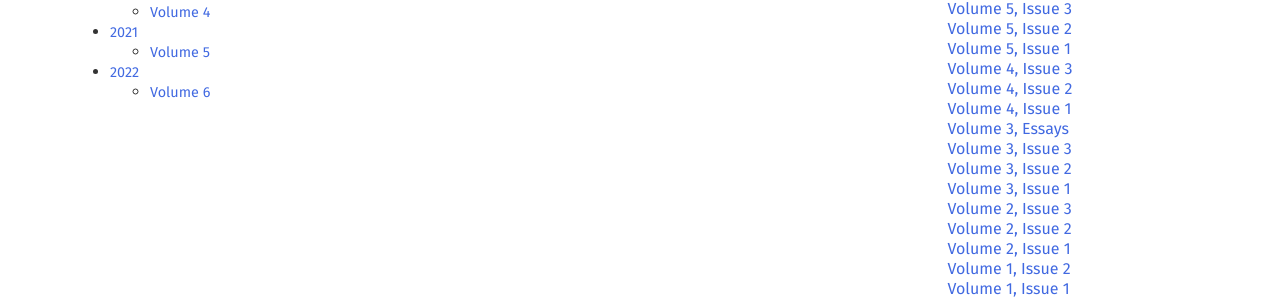
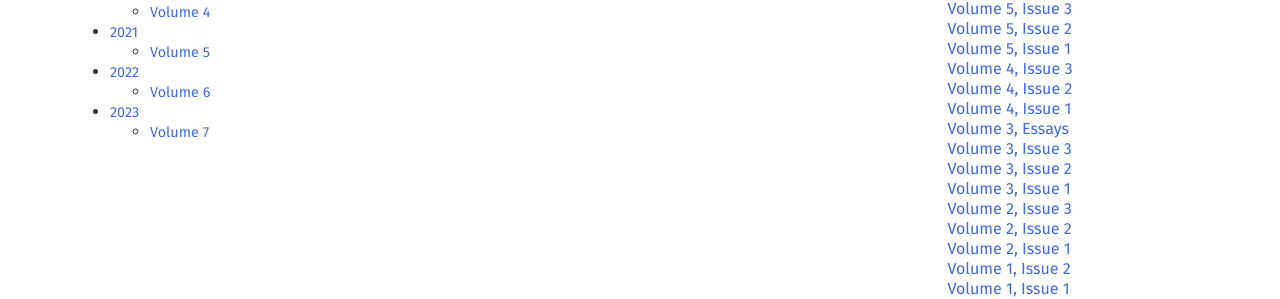
Before and after one commit to programming-journal/programming-journal.github.io, a Jekyll site: the page built from volumes/index.markdown, in a window 1280 px wide. Shown: the part 449-748 px from the top of the page. Built offline with Jekyll 4.4.1, drawn with Linux system fonts in a browser that asks for light colours.

Commit message:
Linked Vol 7

```diff
--- a/volumes/index.markdown
+++ b/volumes/index.markdown
@@ -19,3 +19,5 @@ The following volumes have been published by The Art, Science, and Engineering o
   * [Volume 5](/2021/5)
 * [2022](/2022)
   * [Volume 6](/2022/6)
+* [2023](/2023)
+  * [Volume 7](/2023/7)
```
